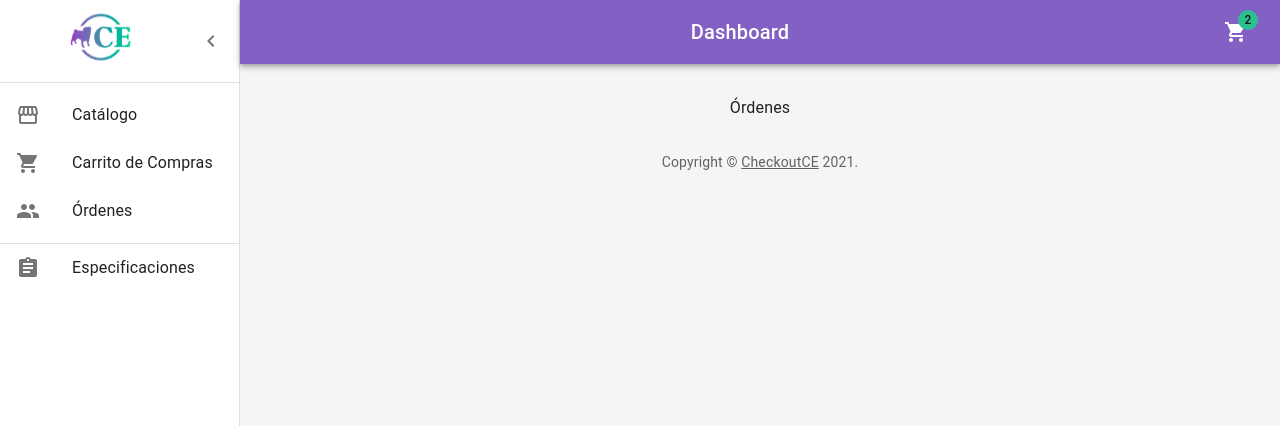
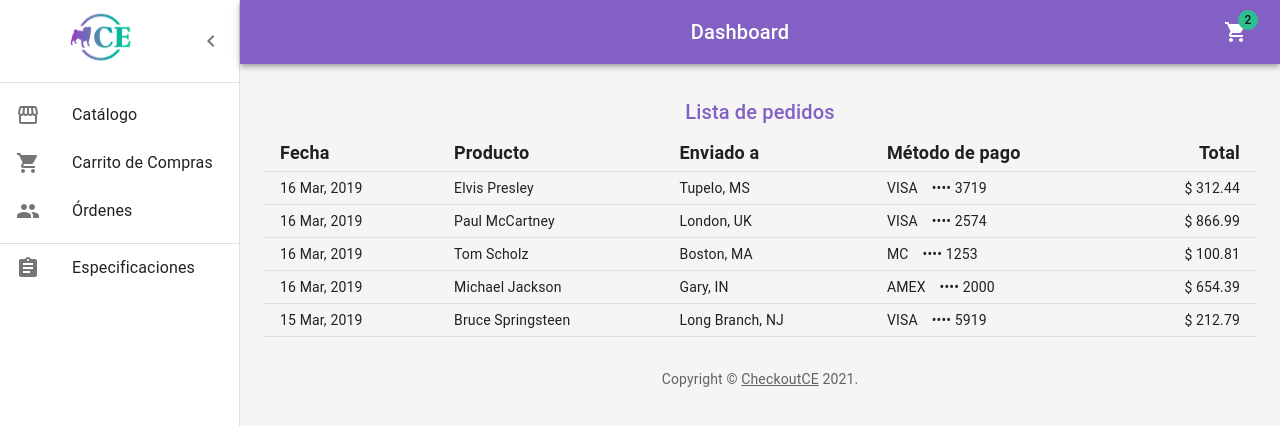
Before and after one commit to hiromi00/checkoutCE, a React (Create React App) app in the folder front/: page /orders in a window 1280 px wide. Shown: the top 426 px of the page. Built offline with nearby package versions, Linux system fonts and the light colour scheme.

Commit message:
Redirección a vista de ordenes

```diff
--- a/front/src/views/Home/Orders.js
+++ b/front/src/views/Home/Orders.js
@@ -1,11 +1,12 @@
-import * as React from 'react';
-import Link from '@mui/material/Link';
-import Table from '@mui/material/Table';
-import TableBody from '@mui/material/TableBody';
-import TableCell from '@mui/material/TableCell';
-import TableHead from '@mui/material/TableHead';
-import TableRow from '@mui/material/TableRow';
-import Title from './Title';
+import * as React from "react";
+import Link from "@mui/material/Link";
+import Table from "@mui/material/Table";
+import TableBody from "@mui/material/TableBody";
+import TableCell from "@mui/material/TableCell";
+import TableHead from "@mui/material/TableHead";
+import TableRow from "@mui/material/TableRow";
+import Title from "./Title";
+import { makeStyles } from "@mui/styles";
 
 // Generate Order Data
 function createData(id, date, name, shipTo, paymentMethod, amount) {
@@ -15,36 +16,43 @@ function createData(id, date, name, shipTo, paymentMethod, amount) {
 const rows = [
   createData(
     0,
-    '16 Mar, 2019',
-    'Elvis Presley',
-    'Tupelo, MS',
-    'VISA ⠀•••• 3719',
-    312.44,
+    "16 Mar, 2019",
+    "Elvis Presley",
+    "Tupelo, MS",
+    "VISA ⠀•••• 3719",
+    312.44
   ),
   createData(
     1,
-    '16 Mar, 2019',
-    'Paul McCartney',
-    'London, UK',
-    'VISA ⠀•••• 2574',
-    866.99,
+    "16 Mar, 2019",
+    "Paul McCartney",
+    "London, UK",
+    "VISA ⠀•••• 2574",
+    866.99
   ),
-  createData(2, '16 Mar, 2019', 'Tom Scholz', 'Boston, MA', 'MC ⠀•••• 1253', 100.81),
+  createData(
+    2,
+    "16 Mar, 2019",
+    "Tom Scholz",
+    "Boston, MA",
+    "MC ⠀•••• 1253",
+    100.81
+  ),
   createData(
     3,
-    '16 Mar, 2019',
-    'Michael Jackson',
-    'Gary, IN',
-    'AMEX ⠀•••• 2000',
-    654.39,
+    "16 Mar, 2019",
+    "Michael Jackson",
+    "Gary, IN",
+    "AMEX ⠀•••• 2000",
+    654.39
   ),
   createData(
     4,
-    '15 Mar, 2019',
-    'Bruce Springsteen',
-    'Long Branch, NJ',
-    'VISA ⠀•••• 5919',
-    212.79,
+    "15 Mar, 2019",
+    "Bruce Springsteen",
+    "Long Branch, NJ",
+    "VISA ⠀•••• 5919",
+    212.79
   ),
 ];
 
@@ -52,18 +60,35 @@ function preventDefault(event) {
   event.preventDefault();
 }
 
+const useStyles = makeStyles((theme) => ({
+  descriptionFont: {
+    opacity: 1,
+    overflow: `hidden`,
+    textOverflow: `ellipsis`,
+    display: `-webkit-box`,
+    "-webkit-line-clamp": 3,
+    "-webkit-box-orient": `vertical`,
+  },
+  headerRow: {
+    fontWeight: "bold",
+    fontSize: "18px",
+  },
+}));
 export default function Orders() {
+  const classes = useStyles();
   return (
     <React.Fragment>
-      <Title>Recent Orders</Title>
+      <Title>Lista de pedidos</Title>
       <Table size="small">
         <TableHead>
           <TableRow>
-            <TableCell>Date</TableCell>
-            <TableCell>Name</TableCell>
-            <TableCell>Ship To</TableCell>
-            <TableCell>Payment Method</TableCell>
-            <TableCell align="right">Sale Amount</TableCell>
+            <TableCell className={classes.headerRow}>Fecha</TableCell>
+            <TableCell className={classes.headerRow}>Producto</TableCell>
+            <TableCell className={classes.headerRow}>Enviado a</TableCell>
+            <TableCell className={classes.headerRow}>Método de pago</TableCell>
+            <TableCell align="right" className={classes.headerRow}>
+              Total
+            </TableCell>
           </TableRow>
         </TableHead>
         <TableBody>
@@ -73,14 +98,11 @@ export default function Orders() {
               <TableCell>{row.name}</TableCell>
               <TableCell>{row.shipTo}</TableCell>
               <TableCell>{row.paymentMethod}</TableCell>
-              <TableCell align="right">{`$${row.amount}`}</TableCell>
+              <TableCell align="right">{`$ ${row.amount}`}</TableCell>
             </TableRow>
           ))}
         </TableBody>
       </Table>
-      <Link color="primary" href="#" onClick={preventDefault} sx={{ mt: 3 }}>
-        See more orders
-      </Link>
     </React.Fragment>
   );
 }
--- a/front/src/views/Orders/index.js
+++ b/front/src/views/Orders/index.js
@@ -1,10 +1,8 @@
 import React from 'react'
-
+import OrdersView from "../Home/Orders"
 const Orders = () => {
     return (
-        <div>
-            Órdenes
-        </div>
+        <OrdersView/>
     )
 }
 
--- a/front/src/views/ShoppingCart/index.js
+++ b/front/src/views/ShoppingCart/index.js
@@ -24,16 +24,6 @@ const useStyles = makeStyles((theme) => ({
   headerRow: {
     fontWeight: "bold",
     fontSize: "18px",
-  },
-  cards: {
-    display: "flex",
-    justifyContent: "flex-start",
-    flexWrap: "wrap",
-    flex: "1",
-  },
-
-  spaceCard: {
-    margin: "1em",
   },
 }));
 const mockData = [
@@ -89,7 +79,7 @@ const ShoppingCart = () => {
   const classes = useStyles();
   useEffect(() => {
     setShopping({ ...shopping, productos: mockData });
-  }, [shopping]);
+  }, []);
   return (
     <>
       {!shopping ? (
@@ -103,7 +93,7 @@ const ShoppingCart = () => {
             <TableHead>
               <TableRow>
                 <TableCell className={classes.headerRow}>Producto</TableCell>
-                <TableCell className={classes.headerRow}>Descripción</TableCell>
+                <TableCell className={classes.headerRow}></TableCell>
                 <TableCell className={classes.headerRow}>Cantidad</TableCell>
                 <TableCell className={classes.headerRow}>Total</TableCell>
               </TableRow>
@@ -129,7 +119,7 @@ const ShoppingCart = () => {
                       {row.descripcion}
                     </Typography>
                   </TableCell>
-                  <TableCell component="th" scope="row">
+                  <TableCell component="th" scope="row" align="center">
                     {row.cantidad}
                   </TableCell>
                   <TableCell component="th" scope="row">
```
